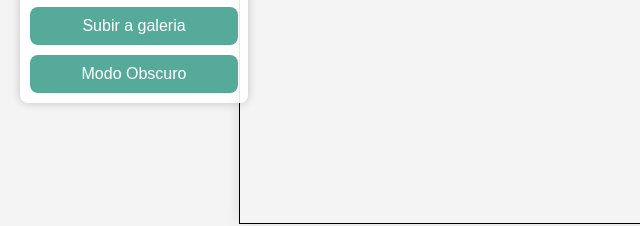
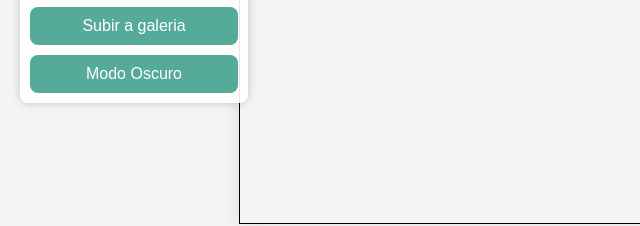
Before and after one commit to EmilioFex20/Aprendizaje, a plain HTML site: page index.html in a window 1280 px wide. Shown: the part 517-743 px from the top of the page, 0-640 px from the left. Drawn offline with Linux system fonts and the light colour scheme.

Commit message:
Update index.html

```diff
--- a/index.html
+++ b/index.html
@@ -38,7 +38,7 @@
             <button id="clearCanvas">Borrar lienzo</button>
             <button id="downloadImage"> Descargar imagen</button>
             <button id="saveImage"> Subir a galeria</button>
-            <button id="toggleDarkMode"> Modo Obscuro </button>
+            <button id="toggleDarkMode"> Modo Oscuro </button>
         </div>
         <canvas id="myCanvas" width="800" height="600"></canvas>
     </div>
```
